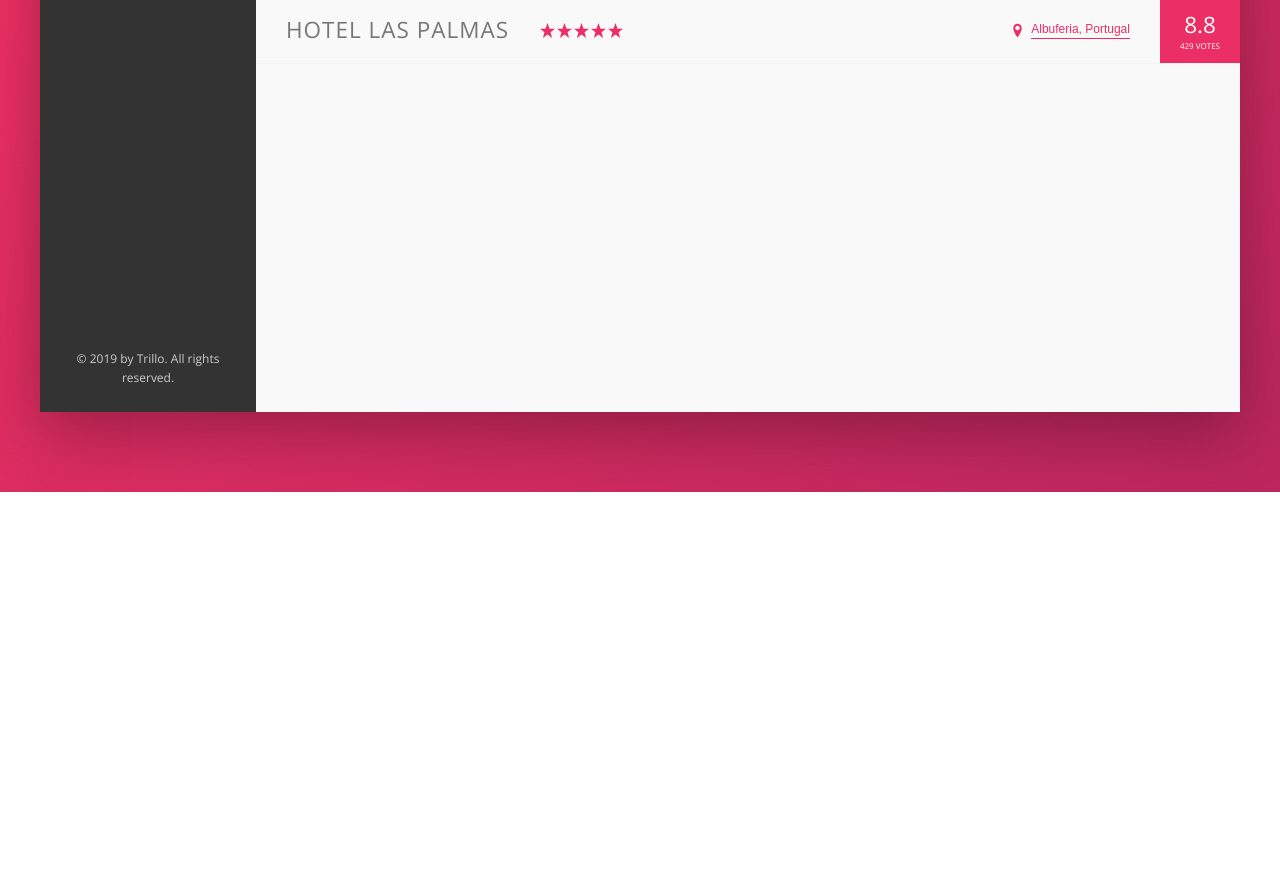
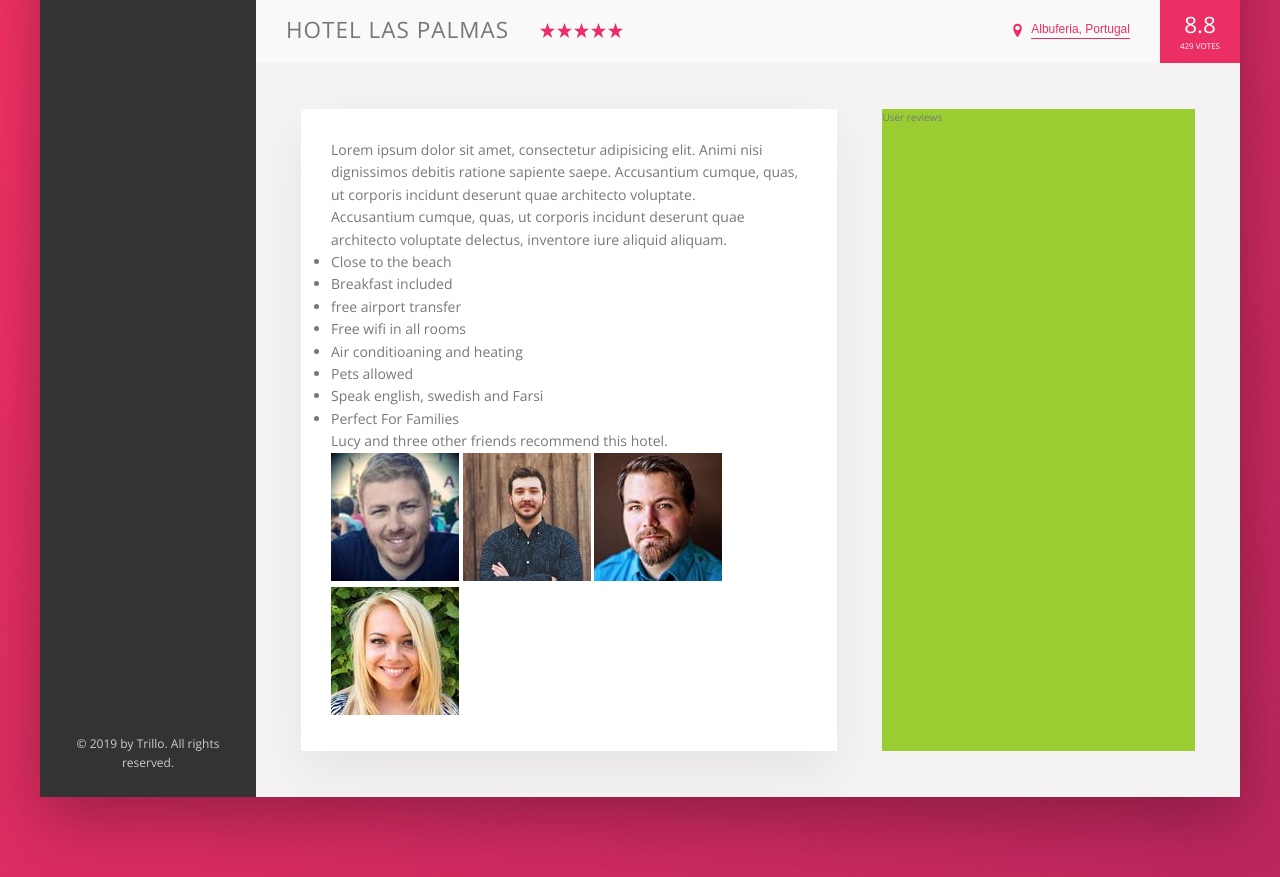
Before and after one commit to MoeTerani/Trillo, a website: page index.html in a window 1280 px wide. Shown: the part 538-1415 px from the top of the page. Before the commit the page ends 1030 px from the top, so only its background shows below. Drawn offline with nearby package versions, Linux system fonts and the light colour scheme.

Commit message:
Description before styled

```diff
--- a/index.html
+++ b/index.html
@@ -159,6 +159,60 @@
               <div class="overview__rating-count">429 Votes</div>
             </div>
           </div>
+
+          <div class="detail">
+            <div class="description">
+              <p class="paragraph">
+                Lorem ipsum dolor sit amet, consectetur adipisicing elit. Animi
+                nisi dignissimos debitis ratione sapiente saepe. Accusantium
+                cumque, quas, ut corporis incidunt deserunt quae architecto
+                voluptate.
+              </p>
+              <p class="paragraph">
+                Accusantium cumque, quas, ut corporis incidunt deserunt quae
+                architecto voluptate delectus, inventore iure aliquid aliquam.
+              </p>
+              <ul class="list">
+                <li class="list__item">Close to the beach</li>
+                <li class="list__item">Breakfast included</li>
+                <li class="list__item">free airport transfer</li>
+                <li class="list__item">Free wifi in all rooms</li>
+                <li class="list__item">Air conditioaning and heating</li>
+                <li class="list__item">Pets allowed</li>
+                <li class="list__item">Speak english, swedish and Farsi</li>
+                <li class="list__item">Perfect For Families</li>
+              </ul>
+
+              <div class="recommend">
+                <p class="recommend__count">
+                  Lucy and three other friends recommend this hotel.
+                </p>
+                <div class="recommend__friends">
+                  <img
+                    src="img/user-3.jpg"
+                    alt="frieand 1"
+                    class="recommend__photo"
+                  />
+                  <img
+                    src="img/user-4.jpg"
+                    alt="frieand 2"
+                    class="recommend__photo"
+                  />
+                  <img
+                    src="img/user-5.jpg"
+                    alt="frieand 3"
+                    class="recommend__photo"
+                  />
+                  <img
+                    src="img/user-6.jpg"
+                    alt="frieand 4"
+                    class="recommend__photo"
+                  />
+                </div>
+              </div>
+            </div>
+            <div class="user-reviews">User reviews</div>
+          </div>
         </main>
       </div>
     </div>
--- a/sass/_base.scss
+++ b/sass/_base.scss
@@ -31,6 +31,9 @@ Grey dark 3: #999
   --color-Grey-dark-3: #999;
 
   --shadow-dark: 0 2rem 6rem rgba(0, 0, 0, 0.3);
+  --shadow-light: 0 2rem 5rem rgba(0, 0, 0, 0.06);
+
+  --line: 1px solid var(--color-Grey-light-2);
 }
 
 * {
--- a/sass/_layout.scss
+++ b/sass/_layout.scss
@@ -11,7 +11,7 @@
   font-size: 1.4rem;
   height: 7rem;
   background-color: #fff;
-  border-bottom: var(--color-Grey-light-2);
+  border-bottom: var(--line);
   display: flex;
   justify-content: space-between;
   align-items: center;
@@ -31,6 +31,25 @@
 }
 
 .hotel-view {
-  height: 80rem;
   flex: 1;
 }
+
+.detail {
+  display: flex;
+  padding: 4.5rem;
+  background-color: var(--color-Grey-light-2);
+  border-bottom: var(--line);
+}
+
+.description {
+  font-size: 1.4rem;
+  background-color: white;
+  box-shadow: var(--shadow-light);
+  padding: 3rem;
+  flex: 0 0 60%; // takes 60% of the available space, usually the grow and shrink are 0 when we use percentage
+  margin-right: 4.5rem;
+}
+.user-reviews {
+  background-color: yellowgreen;
+  flex: 1; // takes the remaining space
+}
```
Also changed, not shown: sass/main.css, 1 other file.
